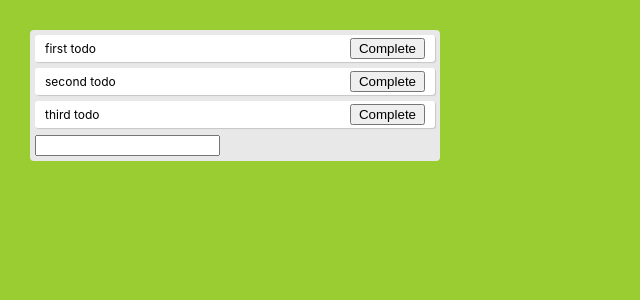
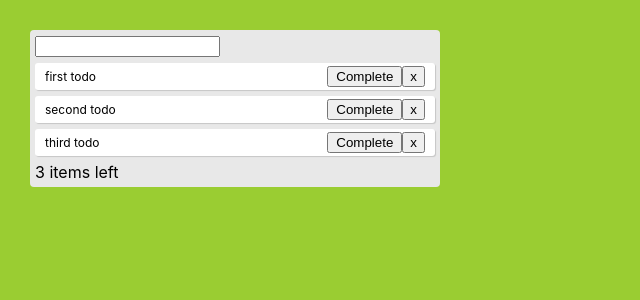
Before and after one commit to Huikyeong/todo-list, a React (Create React App) app: page / in a window 1280 px wide. Shown: the top 300 px of the page, without its empty margins (0-640 px from the left). Built offline with nearby package versions, Linux system fonts and the light colour scheme.

Commit message:
Add number of remaining todos

```diff
--- a/src/App.js
+++ b/src/App.js
@@ -2,12 +2,13 @@ import React, { useState } from 'react'
 import logo from './logo.svg';
 import './App.css';
 
-function Todo({ todo, index, completeTodo }) {
+function Todo({ todo, index, completeTodo, removeTodo }) {
   return (
     <div className='todo' style={{ textDecoration: todo.isCompleted ? "line-through" : "" }}>
       {todo.text}
       <div>
         <button onClick={() => completeTodo(index)} style={{width: "75px"}}>{todo.isCompleted ? 'Cancel' : 'Complete'}</button>
+        <button onClick={() => removeTodo(index)}>x</button>
       </div>
     </div>
   );
@@ -24,7 +25,7 @@ function TodoForm({addTodo}) {
   };
 
   return (
-    <form onSubmit={handleSubmit}>
+    <form onSubmit={handleSubmit} style={{marginBottom: "6px"}}>
       <input
         type='text'
         className='input'
@@ -32,6 +33,14 @@ function TodoForm({addTodo}) {
         onChange={e=>setValue(e.target.value)}
       />
     </form>
+  );
+}
+
+function TodoState({ remainTodo }) {
+  return(
+    <div style={{fontsize: "12px"}}>
+      { String(remainTodo()) + " items left"}
+    </div>
   );
 }
 
@@ -53,18 +62,36 @@ function App() {
     setTodos(newTodos);
   };
 
+  const removeTodo = index => {
+    const newTodos = [...todos];
+    newTodos.splice(index, 1);
+    setTodos(newTodos);
+  };
+
+  const remainTodo = () => {
+    var count = 0;
+    for (let i=0; i<todos.length; i++){
+      if (!todos[i].isCompleted) {
+        count++;
+      }
+    }
+    return count;
+  };
+
   return (
     <div className='app'>
       <div className='todo-list'>
+        <TodoForm addTodo={addTodo} />
         {todos.map((todo, index) => (
           <Todo
             key={index}
             index={index}
             todo={todo}
             completeTodo={completeTodo}
+            removeTodo={removeTodo}
           />
         ))}
-        <TodoForm addTodo={addTodo} />
+        <TodoState remainTodo={remainTodo} />
       </div>
     </div>
   );
```
